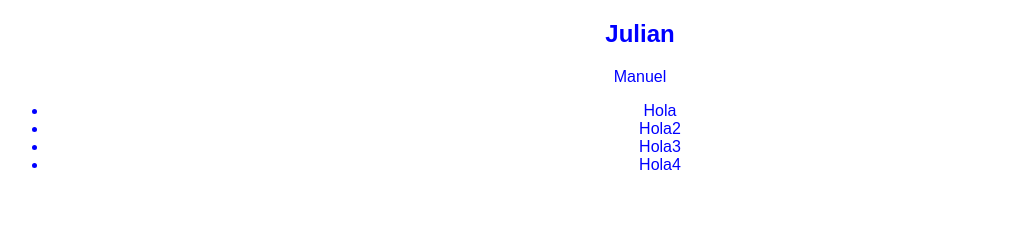
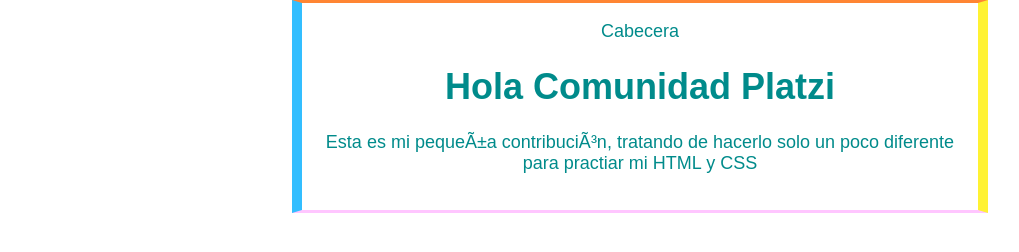
Before and after one commit to julian1988/Blognuevo, a plain HTML site: page index.html in a window 1280 px wide. Shown: the whole page, without its empty margins (0-1019 px from the left). Drawn offline with Linux system fonts and the light colour scheme.

Commit message:
commit al master de una nueva version

```diff
--- /dev/null
+++ b/CSS/estilos.css
@@ -0,0 +1,21 @@
+body
+{
+color: darkcyan;
+text-align: center;
+font-family: Arial;
+font-size: 18px;
+margin: 0;
+padding: 0;
+}
+#container
+{
+width: 50%;
+padding: 1em;
+border-bottom: 3px solid #fafa;
+border-right: 10px solid #FFF233;
+border-left: 10px solid #33BEFF;
+border-top: 3px solid #FF8533;
+text-align: center;
+margin: 0 auto;
+
+}
--- a/ccs/estilos.css
+++ /dev/null
@@ -1,5 +0,0 @@
-body{
- color: blue;
-    text-align: center;
-    font-family: Arial;
-}
--- a/index.html
+++ b/index.html
@@ -1,33 +1,19 @@
 <!DOCTYPE html>
-<!--[if lt IE 7]>      <html class="no-js lt-ie9 lt-ie8 lt-ie7"> <![endif]-->
-<!--[if IE 7]>         <html class="no-js lt-ie9 lt-ie8"> <![endif]-->
-<!--[if IE 8]>         <html class="no-js lt-ie9"> <![endif]-->
-<!--[if gt IE 8]>      <html class="no-js"> <!--<![endif]-->
-<html>
-    <head>
-        <meta charset="utf-8">
-        <meta http-equiv="X-UA-Compatible" content="IE=edge">
-        <title>es un titulo</title>
-        <link rel="stylesheet" href="ccs/estilos.css">
-        <meta name="description" content="">
-        <meta name="viewport" content="width=device-width, initial-scale=1">
-
-    </head>
-    <body>
-        <!--[if lt IE 7]>
-            <p class="browsehappy">You are using an <strong>outdated</strong> browser. Please <a href="#">upgrade your browser</a> to improve your experience.</p>
-        <![endif]-->
-        <section>
-            <h1>Julian</h1>
-                <p>Manuel</p>
-                <ul>
-                    <li>Hola</li>
-                    <li>Hola2</li>
-                    <li>Hola3</li>
-                    <li>Hola4</li>
-
-                </ul>
-                    </section>
-        <script src="" async defer></script>
-    </body>
+<html lang="en">
+    <meta http-equiv=”Content-Type” content=”text/html; charset=UTF-8″ />
+<head>
+    <title>Maryjose Cobos</title>
+    <link rel="stylesheet" href="CSS/estilos.css">
+</head>
+<body>
+    <div id="container">
+        <div id="cabecera">
+            Cabecera
+        </div>
+       <div id="post">
+            <h1>Hola Comunidad Platzi</h1>
+            <p>Esta es mi pequeña contribución, tratando de hacerlo solo un poco diferente para practiar mi HTML y CSS</p>
+        </div>
+    </div>
+</body>
 </html>
```
